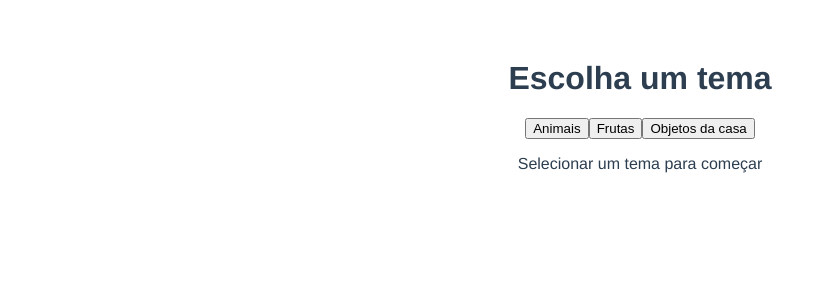
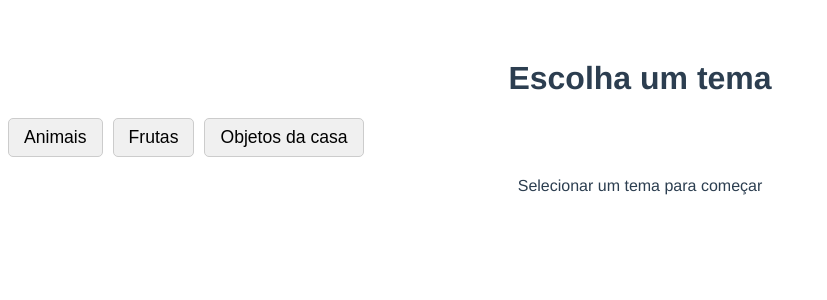
Before and after one commit to Ricardomjr-10/appCrianca, a Vue app: page / in a window 1280 px wide. Shown: the top 300 px of the page, without its empty margins (0-827 px from the left). Built offline with nearby package versions, Linux system fonts and the light colour scheme.

Commit message:
add imagens

```diff
--- a/src/components/AppCrianca.vue
+++ b/src/components/AppCrianca.vue
@@ -40,9 +40,9 @@ import { ref } from 'vue'
     // Por exemplo, com base no 'tema.id'.
     if (tema.id === 1) {
         itensDoTema.value = [
-            {id: 101, nome: 'Cachorro', imagem: '/src/assets/cachorro.jpg'},
-            {id: 102, nome: 'gato', imagem: '/src/assets/gato.jpg'},
-            {id: 103, nome: 'coelho', imagem: '/src/assets/coelho.jpg'},
+            {id: 101, nome: 'Cachorro', imagem: '/assets/cachorro.jpg'},
+            {id: 102, nome: 'gato', imagem: '/assets/gato.jpg'},
+            {id: 103, nome: 'coelho', imagem: '/assets/coelho.jpg'},
             //mais animais
         ]
     }else {
@@ -60,3 +60,47 @@ import { ref } from 'vue'
         }
     }
 </script>
+
+<style scoped>
+.tema-escolha {
+  display: flex;
+  gap: 10px;
+  margin-bottom: 20px;
+}
+
+.tema-escolha button {
+  font-size: 1.1em;
+  padding: 8px 15px;
+  cursor: pointer;
+  border: 1px solid #ccc;
+  border-radius: 5px;
+  background-color: #f0f0f0;
+}
+
+.cards-container {
+  display: grid;
+  grid-template-columns: repeat(auto-fit, minmax(120px, 1fr));
+  gap: 15px;
+}
+
+.card {
+  border: 1px solid #ddd;
+  border-radius: 8px;
+  padding: 10px;
+  text-align: center;
+  cursor: pointer;
+  box-shadow: 1px 1px 3px #eee;
+}
+
+.card img {
+  max-width: 100%;
+  height: auto;
+  margin-bottom: 5px;
+}
+
+.card p {
+  font-weight: bold;
+  font-size: 0.9em;
+  margin-top: 0;
+}
+</style>
```
